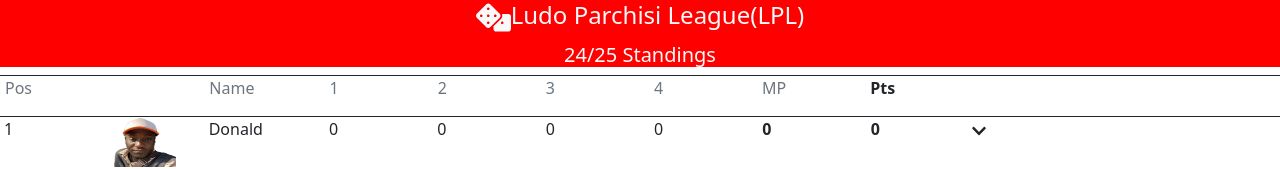
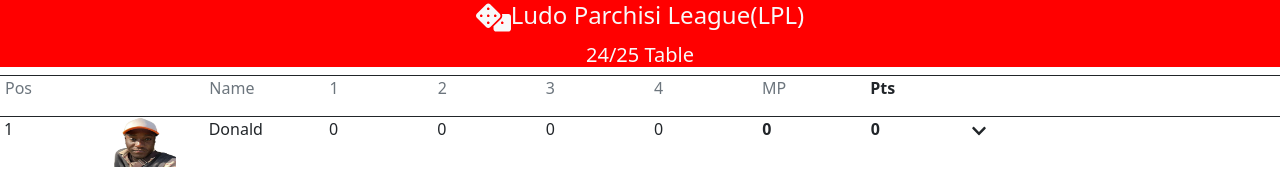
Before and after one commit to Abayo-UI/Ludo-Parchisi-League, a React (Create React App) app: page / in a window 1280 px wide. Shown: the top 169 px of the page. Built offline with nearby package versions, Linux system fonts and the light colour scheme; a web font is replaced by a local one.

Commit message:
changed Kamar's photo2

```diff
--- a/src/Components/Table.jsx
+++ b/src/Components/Table.jsx
@@ -71,7 +71,7 @@ return(
     <div class="table-container">
         <div class=" text-light position-sticky top-0 text-center w-100 icons  red">
             <h4> <FaDice size={35} />Ludo Parchisi League(LPL)</h4>
-            <h5>24/25 Standings</h5>
+            <h5>24/25 Table</h5>
         </div>
         <div class="row border border-1 border-dark mt-1 ps-1">
             <div class="col-lg-1 col-1 text-secondary"><p>Pos</p></div>
```
